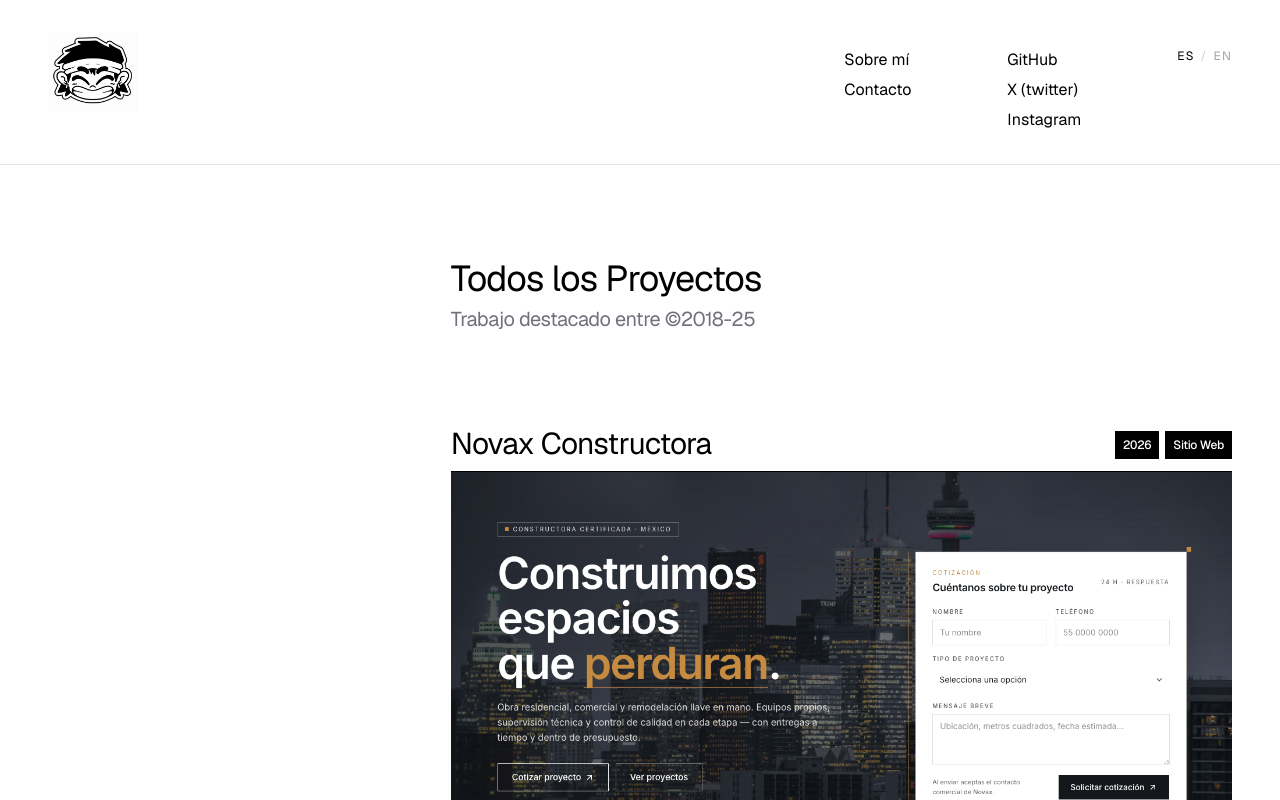
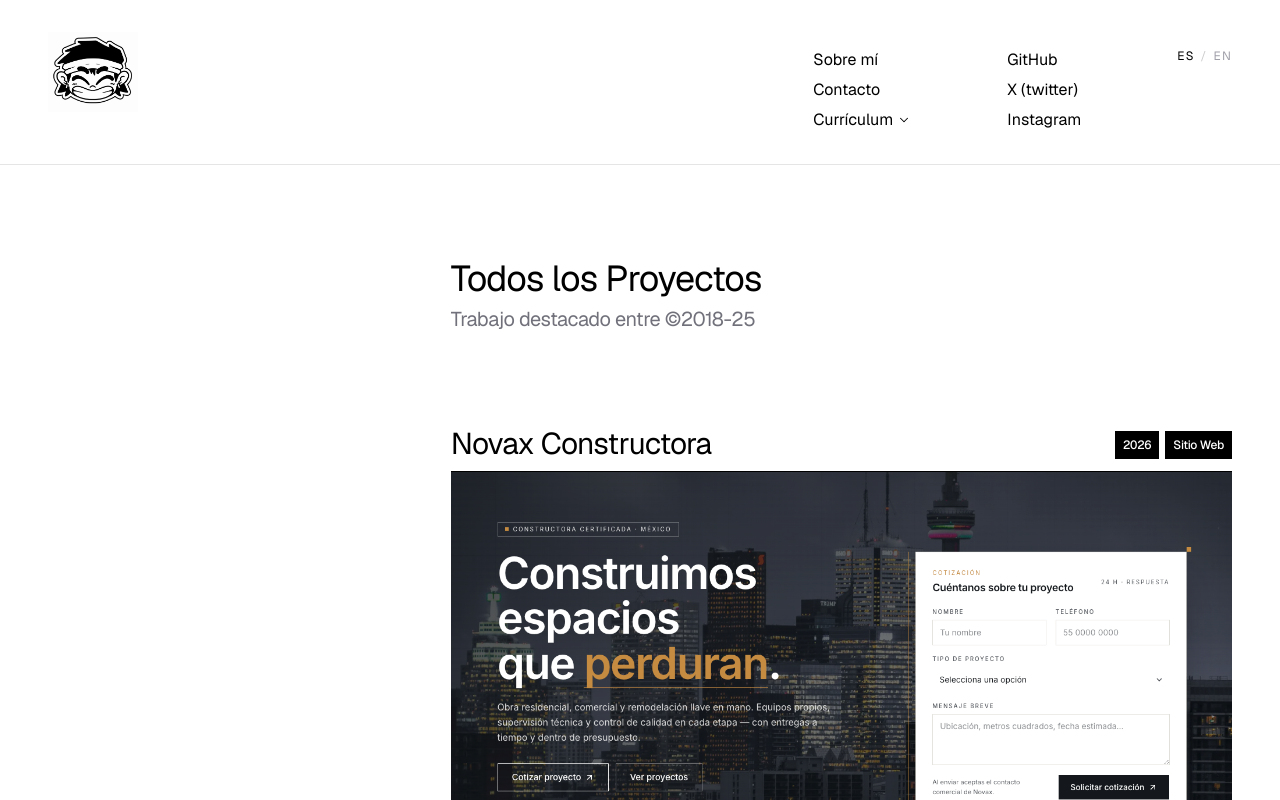
Before and after one commit to Jonsym/jon-portfolio, a Next.js app: page / in a window 1280 px wide. Shown: the top 800 px of the page. Built offline with nearby package versions, Linux system fonts and the light colour scheme.

Commit message:
add new feature cv submenu

```diff
--- /dev/null
+++ b/src/components/CvMenu.tsx
@@ -0,0 +1,154 @@
+"use client";
+
+import { ChevronDown } from "lucide-react";
+import { useEffect, useRef, useState } from "react";
+import { T } from "./I18nProvider";
+
+export const CV_ES = "/cv/Jonathan-Zamudio-CV-ES.pdf";
+export const CV_EN = "/cv/Jonathan-Zamudio-CV-EN.pdf";
+
+const items = [
+  {
+    href: CV_ES,
+    es: "Español",
+    en: "Spanish",
+  },
+  {
+    href: CV_EN,
+    es: "Inglés",
+    en: "English",
+  },
+] as const;
+
+const linkBaseCls =
+  "text-black hover:text-[#0000FF] transition-colors duration-150";
+
+/** Hover/focus-triggered dropdown for the desktop navbar. */
+export default function CvMenu() {
+  const [open, setOpen] = useState(false);
+  const wrapperRef = useRef<HTMLDivElement>(null);
+  const closeTimer = useRef<number | null>(null);
+
+  const cancelClose = () => {
+    if (closeTimer.current !== null) {
+      window.clearTimeout(closeTimer.current);
+      closeTimer.current = null;
+    }
+  };
+
+  const scheduleClose = () => {
+    cancelClose();
+    closeTimer.current = window.setTimeout(() => setOpen(false), 120);
+  };
+
+  useEffect(() => {
+    if (!open) return;
+    const onKey = (e: KeyboardEvent) => {
+      if (e.key === "Escape") setOpen(false);
+    };
+    const onClick = (e: MouseEvent) => {
+      if (
+        wrapperRef.current &&
+        !wrapperRef.current.contains(e.target as Node)
+      ) {
+        setOpen(false);
+      }
+    };
+    document.addEventListener("keydown", onKey);
+    document.addEventListener("mousedown", onClick);
+    return () => {
+      document.removeEventListener("keydown", onKey);
+      document.removeEventListener("mousedown", onClick);
+    };
+  }, [open]);
+
+  return (
+    <div
+      ref={wrapperRef}
+      className="relative inline-block"
+      onMouseEnter={() => {
+        cancelClose();
+        setOpen(true);
+      }}
+      onMouseLeave={scheduleClose}
+      onFocus={() => {
+        cancelClose();
+        setOpen(true);
+      }}
+      onBlur={(e) => {
+        if (!wrapperRef.current?.contains(e.relatedTarget as Node)) {
+          scheduleClose();
+        }
+      }}
+    >
+      <button
+        type="button"
+        aria-haspopup="menu"
+        aria-expanded={open}
+        onClick={() => setOpen((v) => !v)}
+        className={`${linkBaseCls} inline-flex items-center gap-1`}
+      >
+        <T es="Currículum" en="CV" />
+        <ChevronDown
+          size={14}
+          strokeWidth={1.75}
+          aria-hidden="true"
+          className={`transition-transform duration-150 ${open ? "rotate-180" : ""}`}
+        />
+      </button>
+
+      <div
+        role="menu"
+        aria-label="Curriculum"
+        className={`absolute left-0 top-full mt-3 min-w-[180px] border border-black/10 bg-white shadow-[0_8px_24px_-6px_rgba(0,0,0,0.12)] transition duration-150 ${
+          open
+            ? "pointer-events-auto opacity-100 translate-y-0"
+            : "pointer-events-none opacity-0 -translate-y-1"
+        }`}
+      >
+        <ul className="flex flex-col py-2">
+          {items.map((item) => (
+            <li key={item.href} role="none">
+              <a
+                role="menuitem"
+                href={item.href}
+                target="_blank"
+                rel="noopener noreferrer"
+                className="block px-4 py-2 text-sm text-black hover:bg-black/[0.04] hover:text-[#0000FF] transition-colors duration-150"
+                onClick={() => setOpen(false)}
+              >
+                <T es={item.es} en={item.en} />
+              </a>
+            </li>
+          ))}
+        </ul>
+      </div>
+    </div>
+  );
+}
+
+/** Flat list rendered inside the mobile menu (no dropdown — hover doesn't work on touch). */
+export function CvMobileList({ onNavigate }: { onNavigate?: () => void }) {
+  return (
+    <div className="flex flex-col gap-3 text-base pt-4 border-t border-black/10">
+      <h3 className="text-xs uppercase tracking-widest text-zinc-500">
+        <T es="Currículum" en="CV" />
+      </h3>
+      <ul className="flex flex-col">
+        {items.map((item) => (
+          <li key={item.href}>
+            <a
+              href={item.href}
+              target="_blank"
+              rel="noopener noreferrer"
+              onClick={onNavigate}
+              className="block py-3 text-lg text-black hover:text-[#0000FF] transition-colors duration-150"
+            >
+              <T es={item.es} en={item.en} />
+            </a>
+          </li>
+        ))}
+      </ul>
+    </div>
+  );
+}
--- a/src/components/Navbar.tsx
+++ b/src/components/Navbar.tsx
@@ -7,6 +7,7 @@ import { useEffect, useState } from "react";
 import { Menu, X } from "lucide-react";
 import { T, useTPair } from "./I18nProvider";
 import LangToggle from "./LangToggle";
+import CvMenu, { CvMobileList } from "./CvMenu";
 
 const navLinks = [
   { href: "/about", es: "Sobre mí", en: "About" },
@@ -117,6 +118,9 @@ export default function Navbar() {
                     </Link>
                   </li>
                 ))}
+                <li>
+                  <CvMenu />
+                </li>
               </ul>
             </nav>
 
@@ -176,6 +180,8 @@ export default function Navbar() {
                 </li>
               ))}
             </ul>
+
+            <CvMobileList onNavigate={() => setOpen(false)} />
           </div>
         </div>
       )}
```
Also changed, not shown: 2 other files (tests, documents, lock files or other folders).
